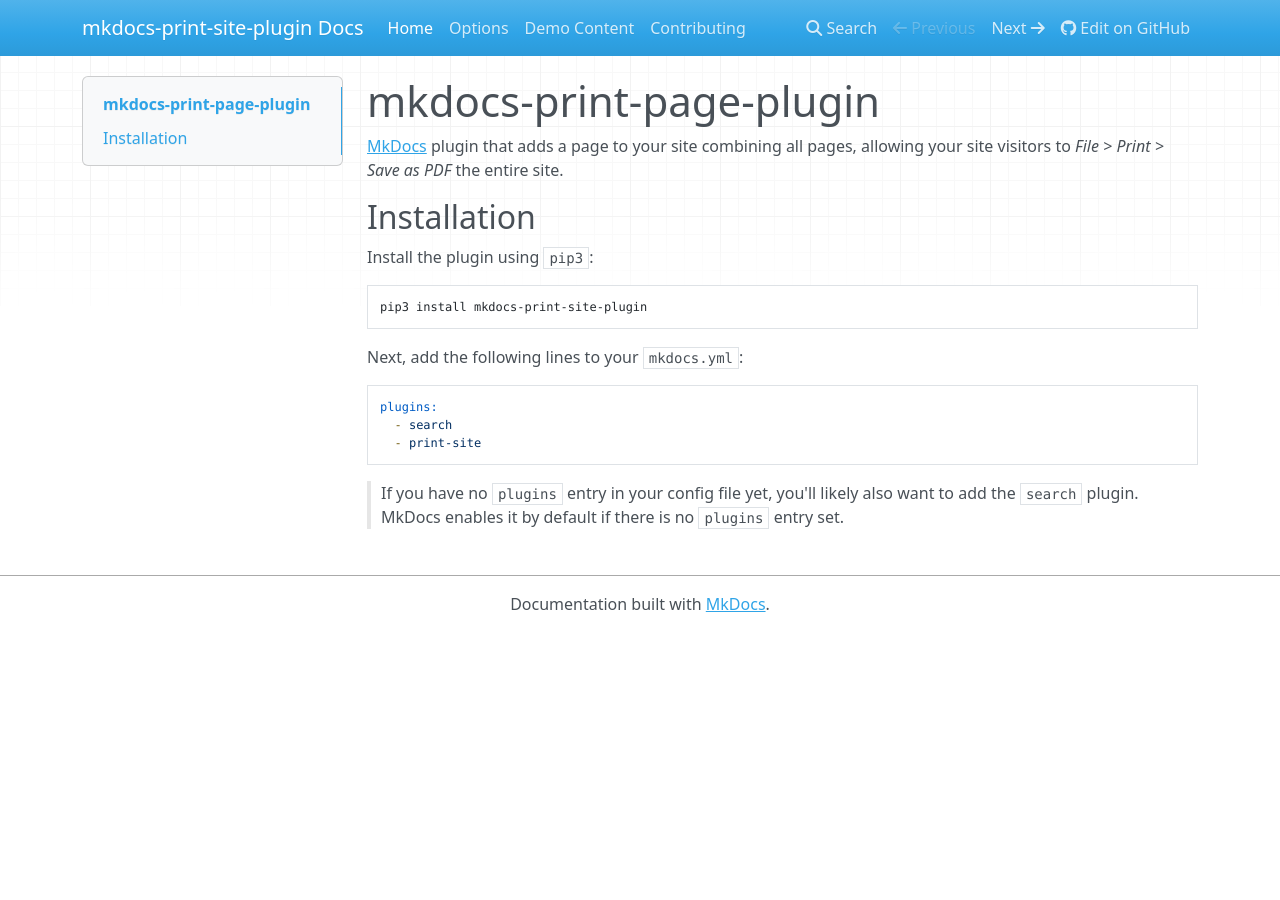
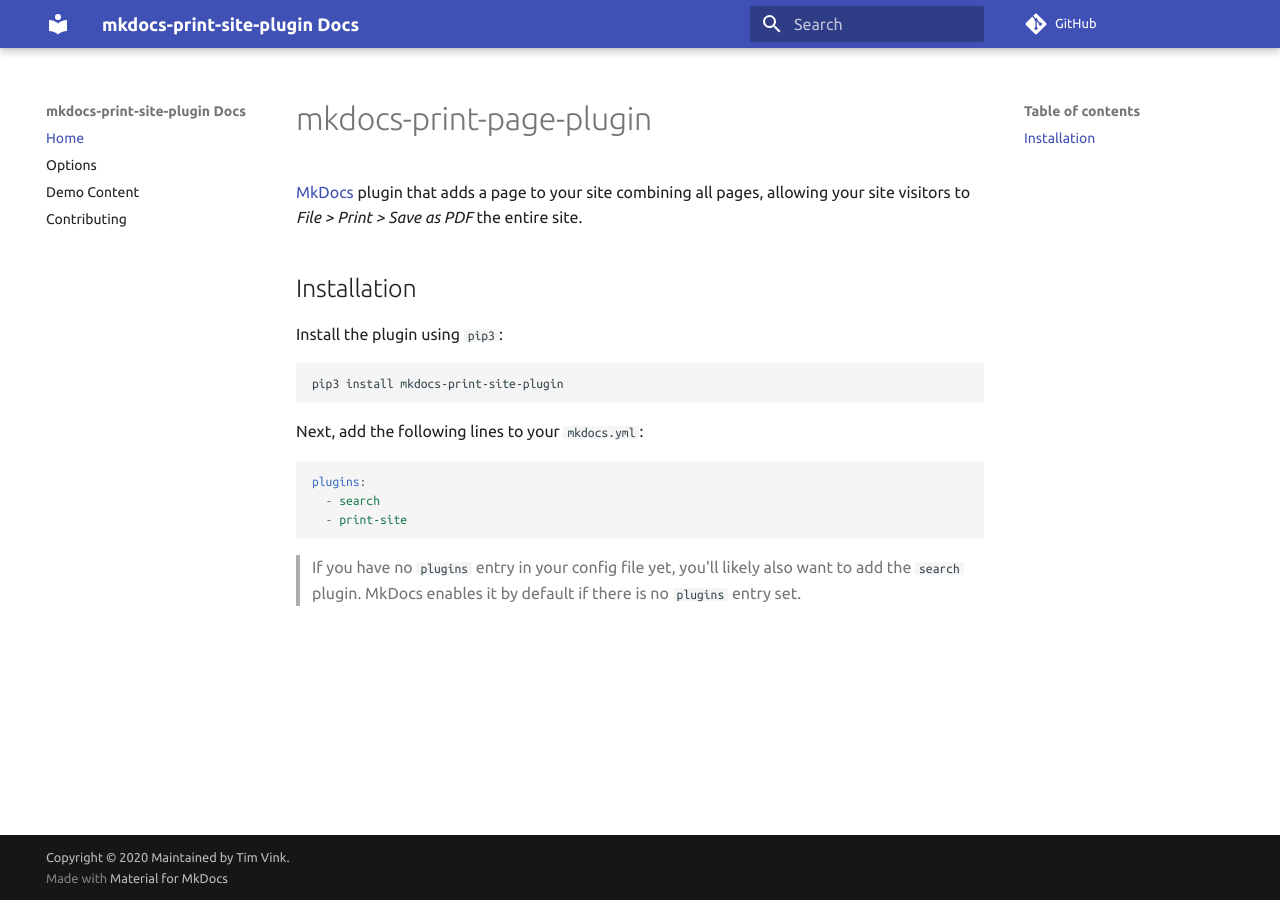
Before and after one commit to timvink/mkdocs-print-site-plugin, an MkDocs documentation site: the page built from docs/index.md, in a window 1280 px wide. Built offline with MkDocs 1.6.1 and Material for MkDocs 9.7.7, drawn with Linux system fonts in a browser that asks for light colours; nearby versions of some CDN libraries; comment, search, counter and statistics services are not loaded.

Commit message:
add theme to documentation site

```diff
--- a/mkdocs.yml
+++ b/mkdocs.yml
@@ -3,6 +3,7 @@ repo_url: https://github.com/timvink/mkdocs-print-site-plugin
 site_url: https://timvink.github.io/mkdocs-print-site-plugin/
 site_description: MkDocs Plugin allowing your site visitors to *File > Print > Save as PDF* the entire site.
 site_author: Tim Vink
+copyright: Copyright &copy; 2020 Maintained by <a href="https://github.com/timvink">Tim Vink</a>.
 
 use_directory_urls: false
 
@@ -15,3 +16,22 @@ nav:
     - Options: options.md
     - Demo Content: demo_content.md
     - Contributing: contributing.md
+
+theme:
+    name: material
+    font:
+        text: Ubuntu
+        code: Ubuntu Mono
+    palette:
+        primary: indigo
+        accent: blue
+
+markdown_extensions:
+    - codehilite
+    - pymdownx.inlinehilite
+    - pymdownx.details
+    - pymdownx.tabbed
+    - pymdownx.highlight:
+        use_pygments: true
+    - toc:
+        permalink: true
```
